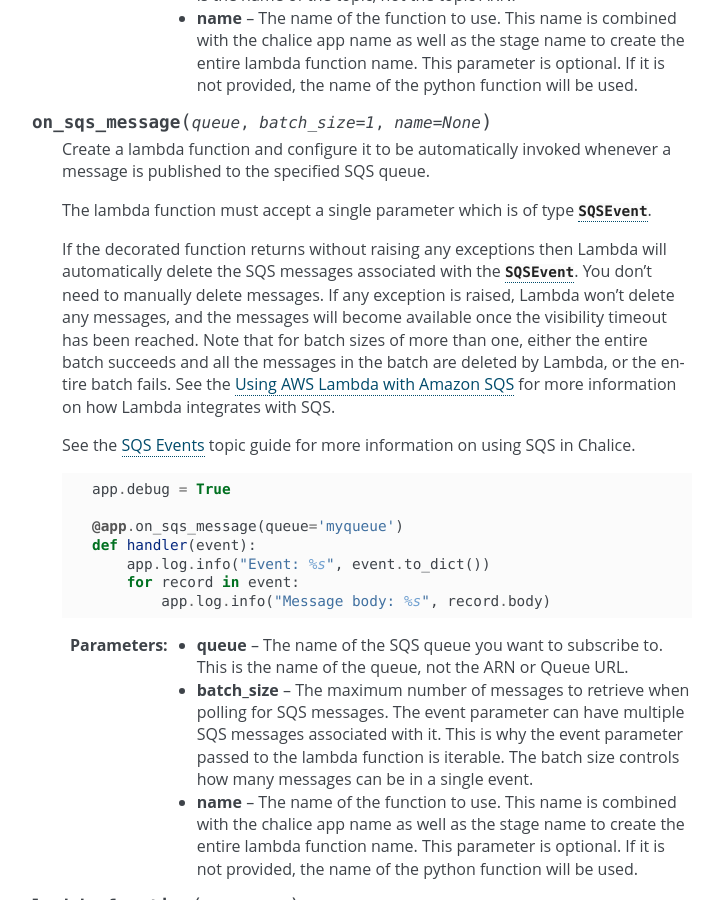
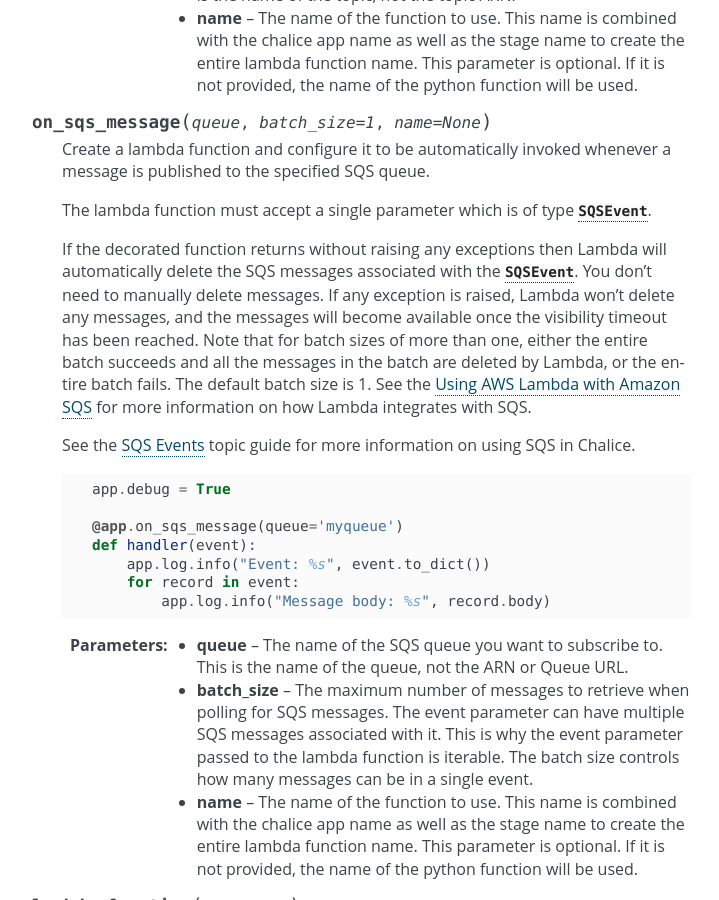
Before and after one commit to aws/chalice, a Sphinx documentation site: the page built from docs/source/api.rst, in a window 1280 px wide and 900 px high, scrolled down 4285 px. Shown: the whole window, without its empty margins (428-1147 px from the left). Built offline with Sphinx 7.4.7, drawn with Linux system fonts in a browser that asks for light colours; pages that are not in the unit, such as notebooks, are missing from menus.

Commit message:
Add a note about the default batch size being one

```diff
--- a/docs/source/api.rst
+++ b/docs/source/api.rst
@@ -258,7 +258,8 @@
       and the messages will become available once the visibility timeout
       has been reached.  Note that for batch sizes of more than one, either
       the entire batch succeeds and all the messages in the batch are
-      deleted by Lambda, or the entire batch fails.  See the
+      deleted by Lambda, or the entire batch fails.  The default batch size
+      is 1.  See the
       `Using AWS Lambda with Amazon SQS <https://docs.aws.amazon.com/lambda/latest/dg/with-sqs.html>`__
       for more information on how Lambda integrates with SQS.
 
```
